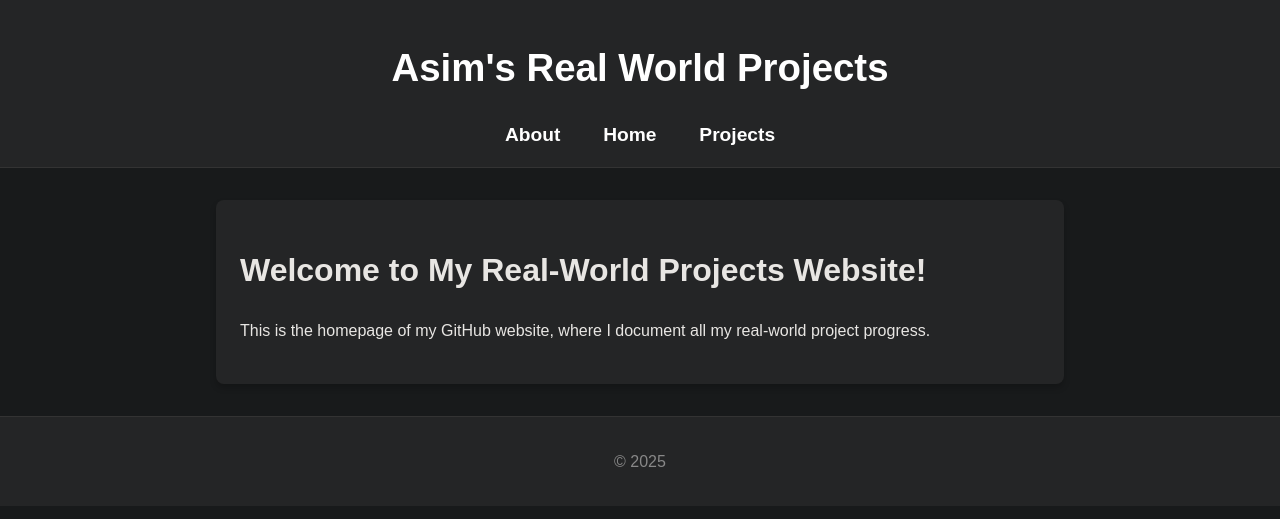
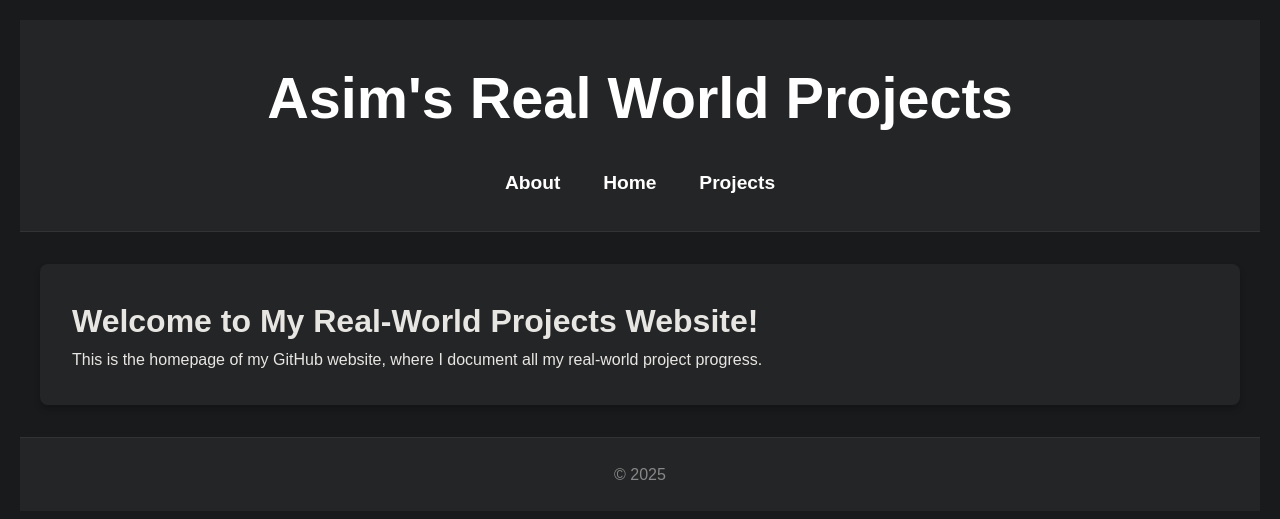
Before and after one commit to Asim-A-dev/Asim.github.io, a Jekyll site: the page built from index.md, in a window 1280 px wide. Shown: the top 519 px of the page. Built offline with Jekyll 4.4.1, drawn with Linux system fonts in a browser that asks for light colours.

Commit message:
Update style.css

```diff
--- a/assets/css/style.css
+++ b/assets/css/style.css
@@ -75,3 +75,70 @@ footer a:hover {
     margin-bottom: 1.5em;
     box-shadow: 0 2px 4px rgba(0, 0, 0, 0.2);
 }
+/* Ensure body takes up full height */
+html, body {
+    height: 100%;
+    margin: 0;
+}
+
+/* Ensure the main content stretches properly */
+main {
+    width: 100%;
+    max-width: 1200px; /* Optional: Change this if you want a fixed max width */
+    margin: 0 auto; /* Centers the content */
+    padding: 1.5em;
+}
+/* Remove underlining from h1 or title in header */
+header h1 {
+    text-decoration: none; /* Removes underlining */
+    margin: 0;
+    font-size: 2.5em; /* Adjust font size as needed */
+}
+/* Reset padding and margin */
+* {
+    margin: 0;
+    padding: 0;
+    box-sizing: border-box; /* Ensures consistent layout */
+}
+
+/* General styles */
+body {
+    font-family: Arial, sans-serif;
+    line-height: 1.6;
+    background-color: #181a1b;
+    color: #e8e6e3;
+    padding: 20px; /* Add padding around the page */
+}
+
+/* Header styles */
+header {
+    background-color: #242526;
+    color: #ffffff;
+    padding: 2em 0;
+    text-align: center;
+    border-bottom: 1px solid #333;
+}
+
+header h1 {
+    font-size: 3em;
+    margin-bottom: 0.5em;
+}
+
+/* Footer styles */
+footer {
+    background-color: #242526;
+    color: #888888;
+    text-align: center;
+    padding: 1.5em;
+    margin-top: 2em;
+    border-top: 1px solid #333;
+}
+
+/* Main content area */
+main {
+    background-color: #242526;
+    border-radius: 8px;
+    box-shadow: 0 4px 6px rgba(0, 0, 0, 0.2);
+    padding: 2em;
+    margin-top: 2em;
+}
```
